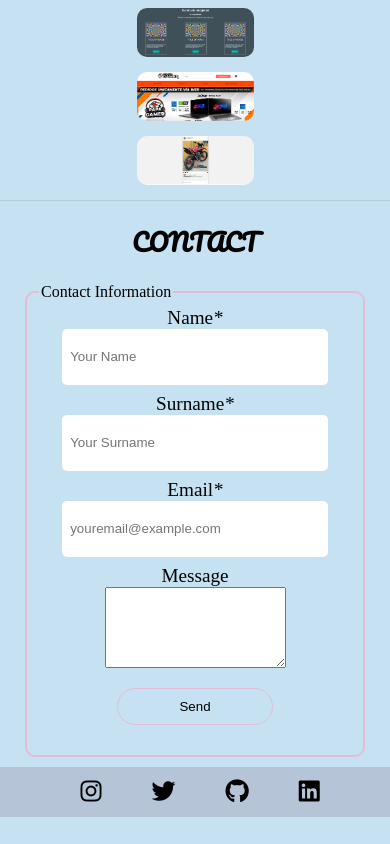
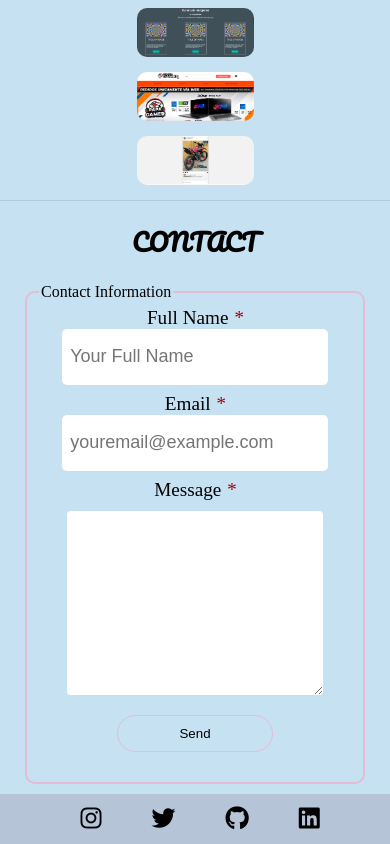
Before and after one commit to joaflores03/portfolio, a plain HTML site: page index.html in a window 390 px wide. Shown: the part 753-1597 px from the top of the page. Before the commit the page ends 1570 px from the top, so only its background shows below. Drawn offline with Linux system fonts and the light colour scheme.

Commit message:
form funcional

```diff
--- a/index.html
+++ b/index.html
@@ -77,17 +77,16 @@
             <form>
                 <fieldset class="form">
                     <legend>Contact Information</legend>
-                    <label>Name<i>*</i></label>
-                    <input class="inputForm" type="text" placeholder="Your Name"  required>
-                    <label>Surname<i>*</i></label>
-                    <input class="inputForm" type="text" placeholder="Your Surname"  required>
-                    <label>Email<i>*</i></label>
-                    <input class="inputForm" type="email" placeholder="youremail@example.com"  required>
-                    <label>Message</label>
-                    <textarea  name="" id="" cols="20" rows="5"></textarea>
+                    <label for="name">Full Name<i style="color: rgb(167, 0, 0); margin-left: 5px;">*</i></label>
+                    <input id="fullname" name="name" class="inputForm" type="text" placeholder="Your Full Name"  required>
+                    <label for="email">Email<i style="color: rgb(167, 0, 0); margin-left: 5px;">*</i></label>
+                    <input name="email" class="inputForm" type="email" placeholder="youremail@example.com"  required>
+                    <label for="message">Message<i style="color: rgb(167, 0, 0); margin-left: 5px;">*</i></label>
+                    <textarea  name="message" required id="message" cols="90" rows="10"></textarea>
                     <button class="bttForm">Send</button>
                 </fieldset>
             </form>
+            <a href="mailto:joaflores899@gmail.com" id="mailto"></a>
         </div>
 
         <footer class="footer-wrapper">
--- a/index.js
+++ b/index.js
@@ -1 +1,18 @@
 const redirect = (url) => window.open(url, '_blank');
+const $form = document.querySelector('form');
+const $mailto =document.querySelector('#mailto')
+
+$form.addEventListener('submit',handleSubmit)
+function handleSubmit(event){
+    event.preventDefault();
+    const form = new FormData(this)
+    console.log(form.get('name'))
+    $mailto.setAttribute('href',`mailto:joaflores899@gmail.com?subject=
+    ${form.get('name')}
+    ${form.get('email')}
+    &body=${form.get('message')}
+
+    `)
+    $mailto.click()
+
+}
--- a/style.css
+++ b/style.css
@@ -368,6 +368,11 @@ a{text-decoration: none;color: black;}
         background-color: var(--azul);
     }
 
+
+    .mailto{
+        display: none;
+    }
+
     .social-wrapper{
         display: flex;
         justify-content: center;
@@ -384,4 +389,25 @@ a{text-decoration: none;color: black;}
     body{
         overflow-x: hidden;
     }
+
+
+    #message{
+        border: none;
+        border-radius: 4px;
+        width: 85%;
+    }
 }
+
+
+input{
+    font-size: 18px;
+}
+
+#message{
+    border: none;
+    border-radius: 4px;
+    font-size: 16px;
+    font-weight: bold;
+    width: 81%;
+    margin-top: 10px;
+}
```
